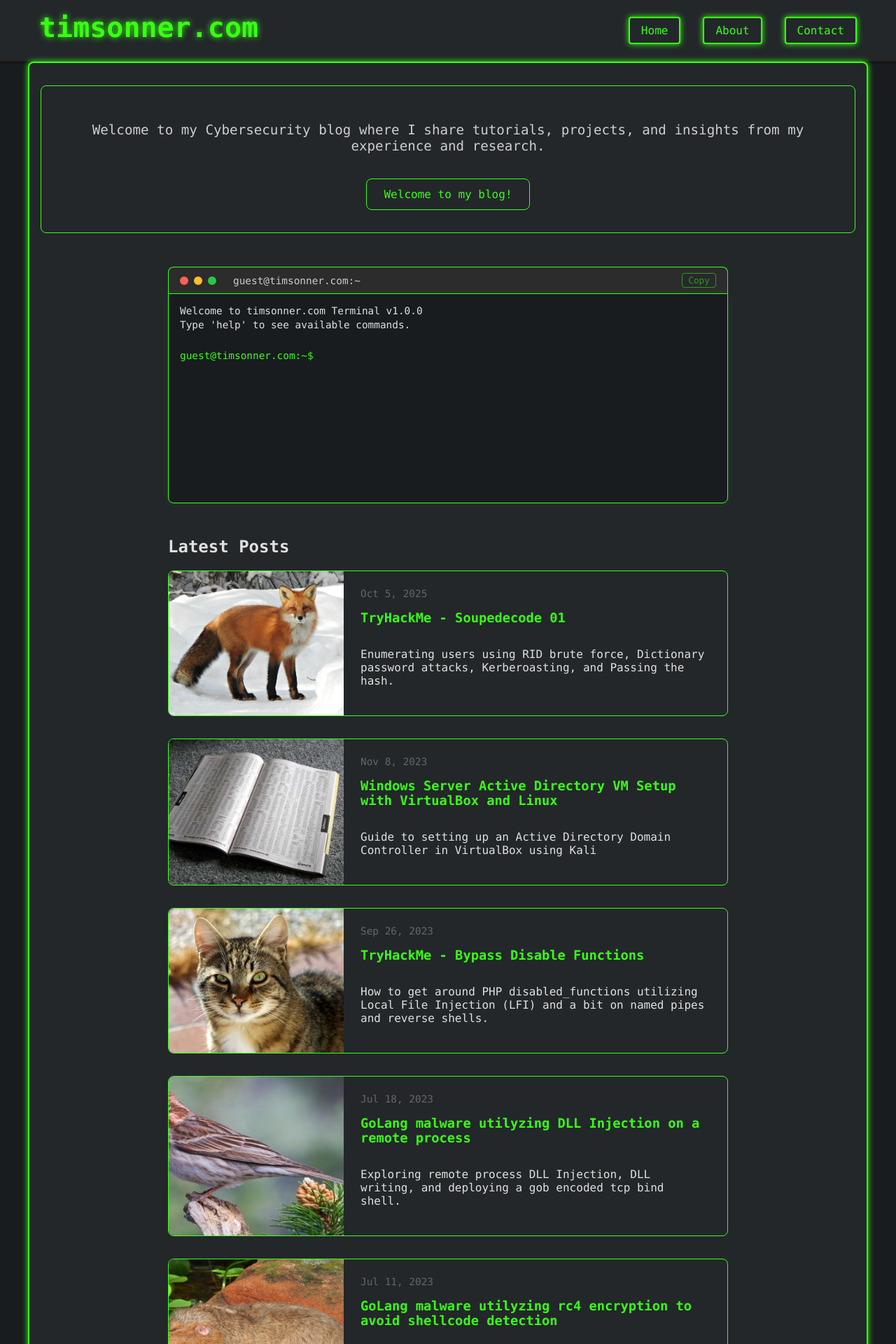
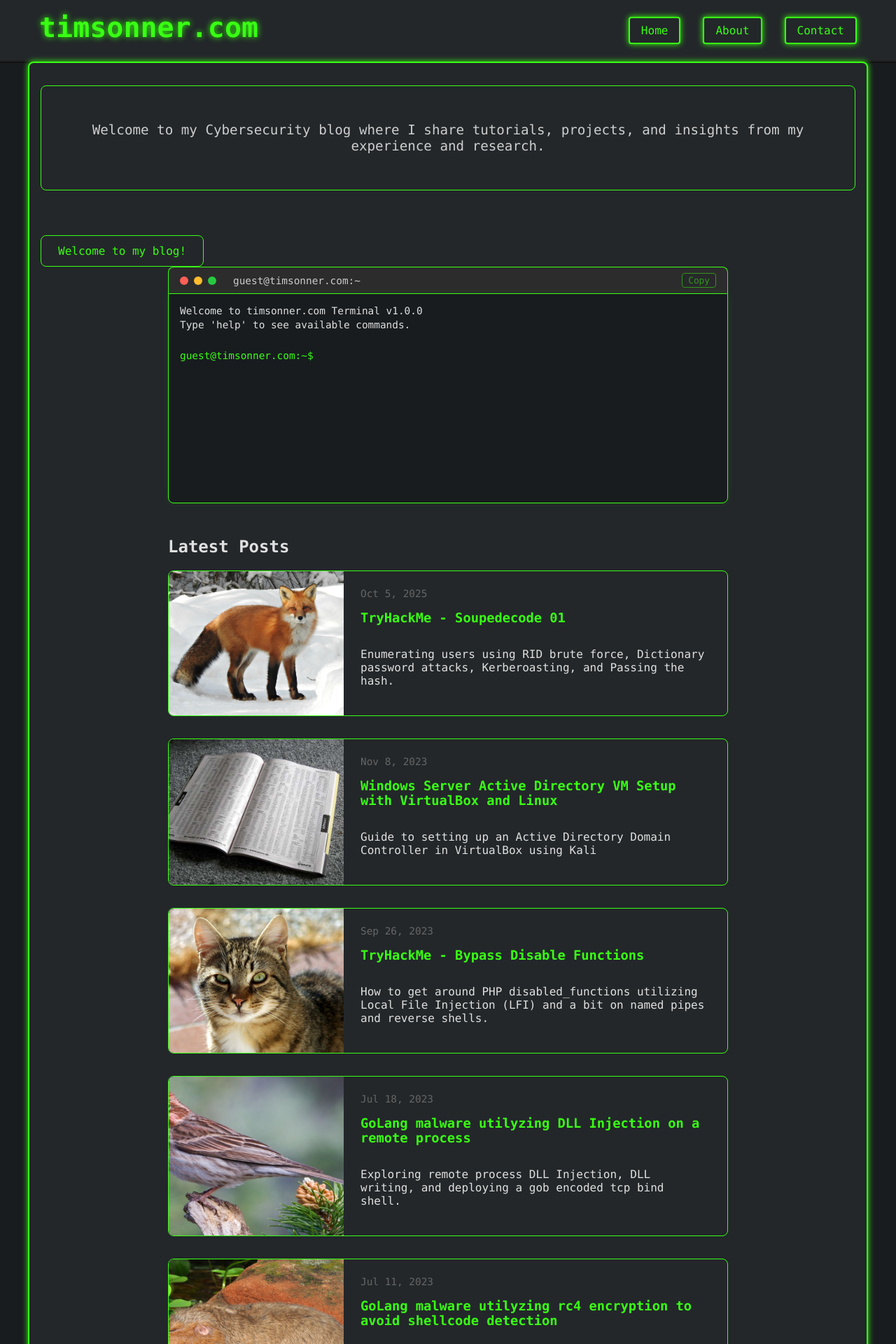
Before and after one commit to timsonner/timsonner.github.io, a Jekyll site: the page built from index.html, in a window 1280 px wide. Shown: the top 1920 px of the page at 70% size. Built offline with Jekyll 4.4.1, drawn with Linux system fonts in a browser that asks for light colours.

Commit message:
put visitor info in its own div

```diff
--- a/index.html
+++ b/index.html
@@ -7,9 +7,10 @@ title: Home
   <div class="hero-section">
     <!-- <h1 class="site-title">{{ site.title | default: "timsonner.com" }}</h1> -->
     <p class="site-description">{{ site.description | default: "timsonner.com" }}</p>
-    <div id="visitor-info" class="visitor-info">
-      <span id="visitor-greeting">Welcome, visitor!</span>
-    </div>
+  </div>
+
+  <div id="visitor-info" class="visitor-info">
+    <span id="visitor-greeting">Welcome, visitor!</span>
   </div>
 
   {% include terminal.html %}
```
